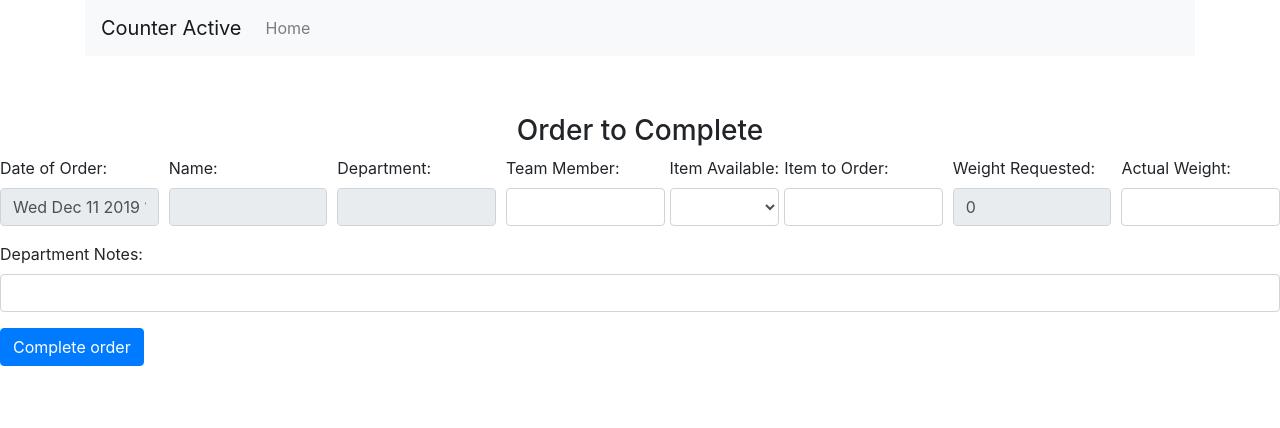
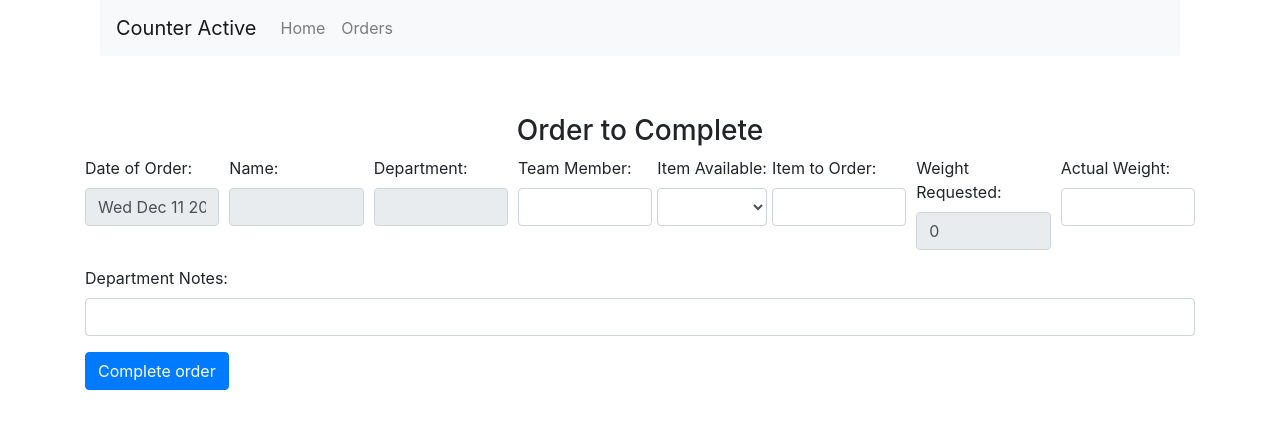
Before and after one commit to jon-gorman/counterActive, a React (Create React App) app in the folder client/: page /edit/1 in a window 1280 px wide. Shown: the top 428 px of the page. Built offline with nearby package versions, Linux system fonts and the light colour scheme; no server answers.

Commit message:
made some edits to WF form

```diff
--- a/client/src/components/edit.js
+++ b/client/src/components/edit.js
@@ -169,7 +169,7 @@
 
   render() {
     return (
-      <div>
+      <div className="container">
       <WholeFoodsNav/>
       <div style={{marginTop: 10}}>
         <h3 align="center">Order to Complete</h3>
--- a/client/src/components/wholeFoodsNav.js
+++ b/client/src/components/wholeFoodsNav.js
@@ -11,7 +11,6 @@
   }
   render(){
     return (
-
       <div className="container">
         <nav className="navbar navbar-expand-lg navbar-light bg-light">
           <Link to={'/'} className="navbar-brand">Counter Active</Link>
@@ -24,9 +23,9 @@
               <li className="nav-item">
                 <Link to={'/'} className="nav-link">Home</Link>
               </li>
-              {/*<li className="nav-item">*/}
-              {/*  <Link to={'/outstanding'} className="nav-link">Create</Link>*/}
-              {/*</li>*/}
+              <li className="nav-item">
+                <Link to={'/outstanding'} className="nav-link">Orders</Link>
+              </li>
             </ul>
           </div>
         </nav>
```
